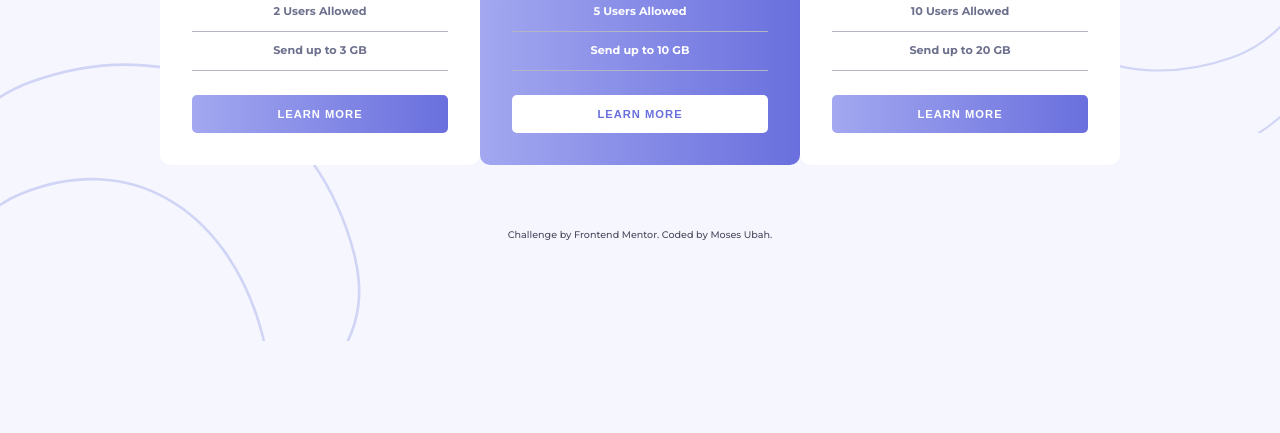
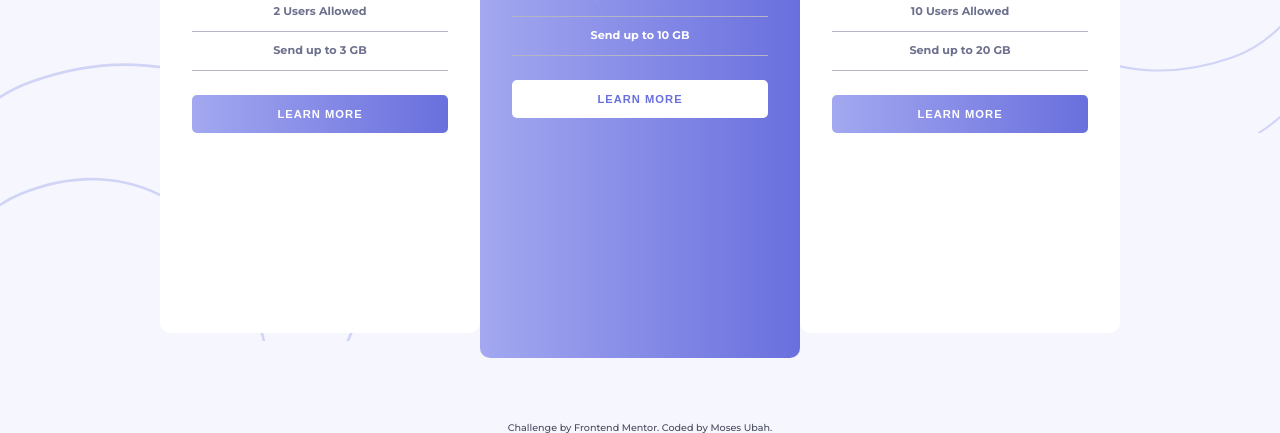
Before and after one commit to mohzys23/pricing-component-with-toggle-master, a plain HTML site: page pricing-component-with-toggle-master/index.html in a window 1280 px wide. Shown: the part 507-940 px from the top of the page. Before the commit the page ends 848 px from the top, so only its background shows below. Drawn offline with Linux system fonts and the light colour scheme.

Commit message:
Update style.css

```diff
--- a/pricing-component-with-toggle-master/style.css
+++ b/pricing-component-with-toggle-master/style.css
@@ -390,6 +390,7 @@
   background-color: white;
   border-radius: 10px;
   color: hsl(232, 13%, 33%);
+  height: 65vh;
 }
 
 .box-1 h1 {
@@ -449,6 +450,9 @@
   background: linear-gradient(to right,hsl(236, 72%, 79%), hsl(237, 63%, 64%));
   border-radius: 10px;
   color: white;
+
+height: 70vh;
+margin-top: -15px;
 }
 
 
```
